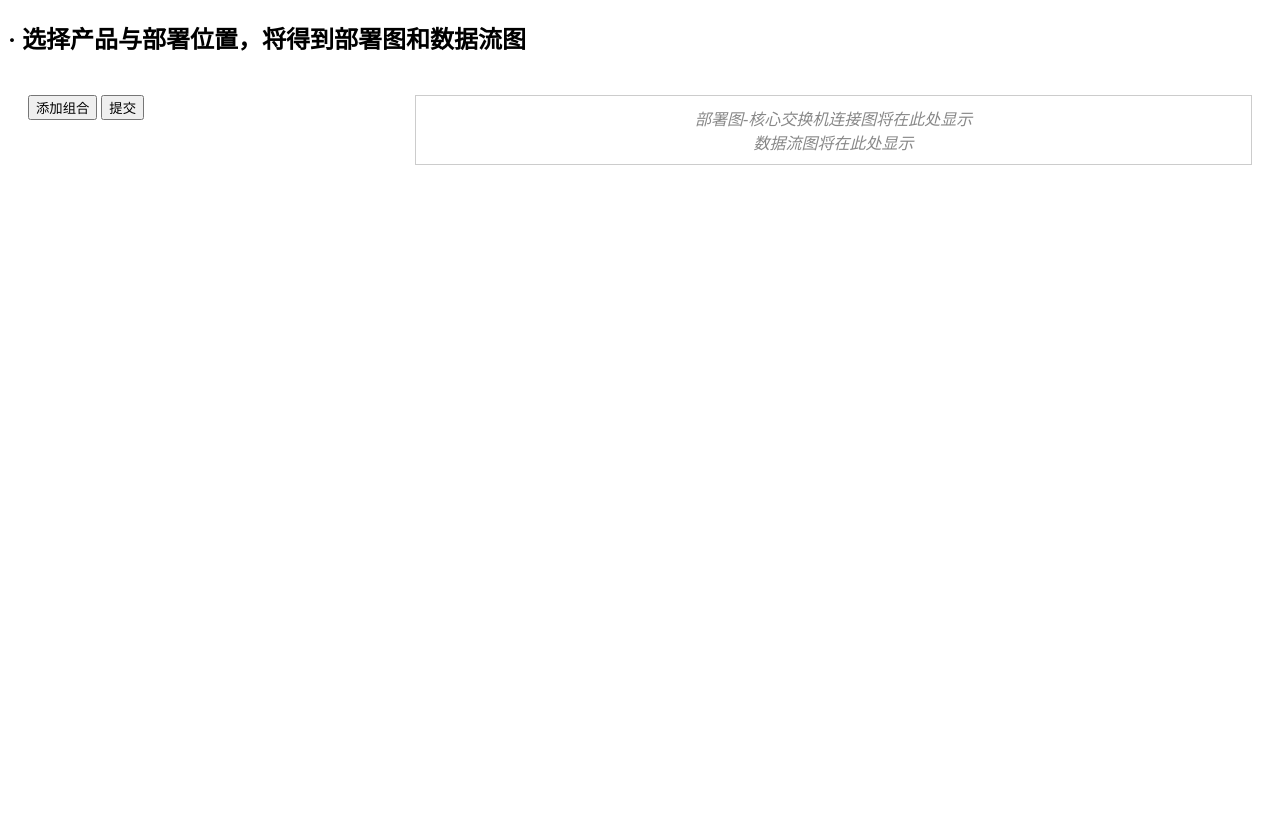
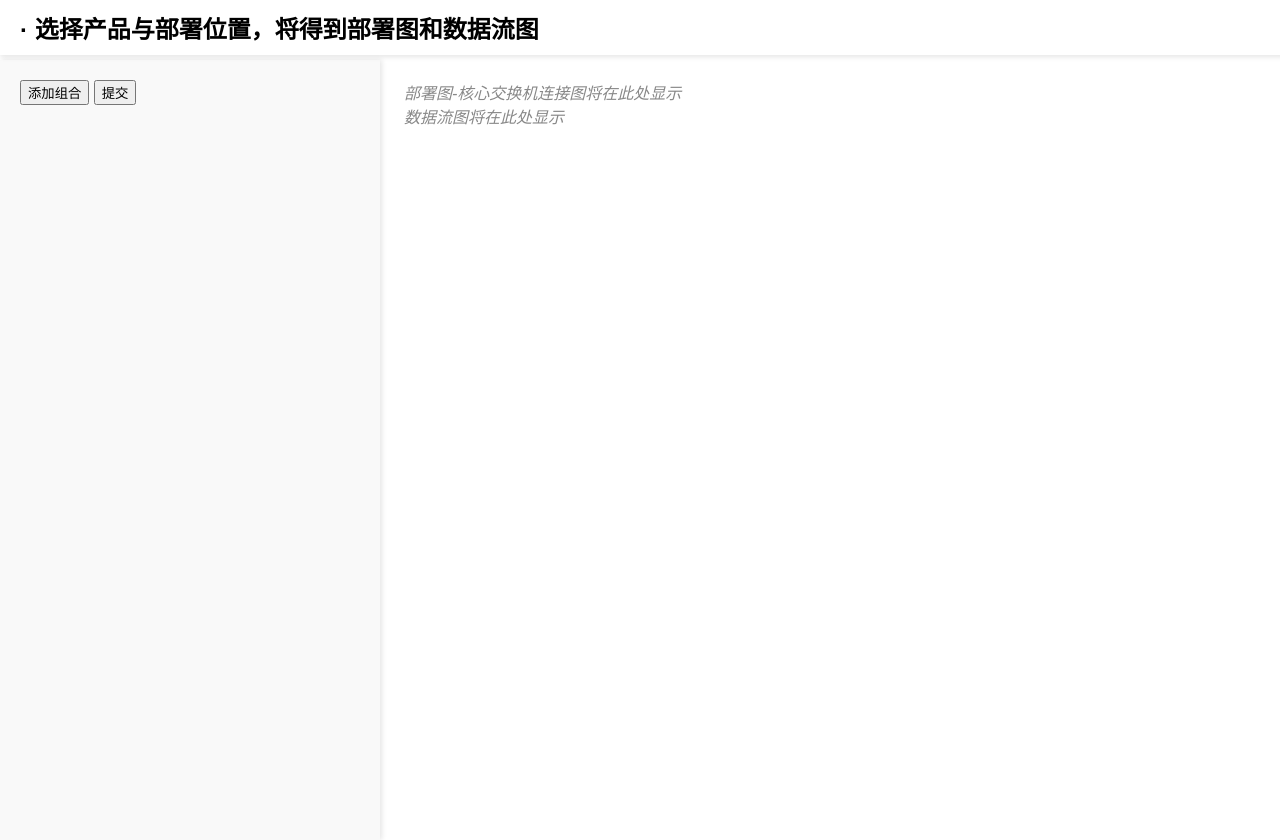
Before and after one commit to coogerchou/topology, a Flask app: page / in a window 1280 px wide. Before the commit the page ends 165 px from the top, so only its background shows below. Run offline with Flask 2, Linux system fonts and the light colour scheme.

Commit message:
update index.html to fix the left panel

```diff
--- a/app.py
+++ b/app.py
@@ -37,7 +37,7 @@ def submit():
             product = value
             location = data.get(f'location_{index}')
             combinations.append((product, location))
-    print(combinations)
+    #print(combinations)
 
     # 生成图片
     (
@@ -61,7 +61,7 @@ def download(filename):
 # 你的生成图片函数
 def generate_images(user_input):
     excel_path = os.path.join('data', 'topology-entry.xlsx')
-    print(excel_path)
+    #print(excel_path)
 
     def get_df(excel_path):
         # 处理数据
@@ -133,6 +133,11 @@ def generate_images(user_input):
         "rankdir": "LR"   # 从左到右布局
     }
 
+    edge_attrs = {
+        'fontsize':'10',
+        'fontcolor':'red'
+    }
+
     def draw_element(df, name_zone, is_visible='visible', group_size=2):
         df_temp = df[df['Zone'] == name_zone]
         list_product = df_temp['Product'].to_list()
@@ -149,16 +154,16 @@ def generate_images(user_input):
         # 将节点分组，每组最多 group_size 个节点
         groups = [list_product[i:i + group_size] for i in range(0, len(list_product), group_size)]
 
-        if name_zone in ['安全管理区']:
-            print('groups:', groups)
+        #if name_zone in ['安全管理区']:
+        #    print('groups:', groups)
             # 在每组内部横向排列节点
-            for group in groups:
-                for i in range(1, len(group)):
-                    nodes_cluster[group[i]] - Edge(style='invis', constraints='false') - nodes_cluster[group[i - 1]]
+        #    for group in groups:
+        #        for i in range(1, len(group)):
+        #            nodes_cluster[group[i]] - Edge(style='invis', constraints='false') - nodes_cluster[group[i - 1]]
 
             # 在组与组之间纵向排列
-            for i in range(1, len(groups)):
-                nodes_cluster[groups[i][0]] - Edge(style='invis', constraints='false') - nodes_cluster[groups[i - 1][0]]
+        #    for i in range(1, len(groups)):
+        #        nodes_cluster[groups[i][0]] - Edge(style='invis', constraints='false') - nodes_cluster[groups[i - 1][0]]
 
         # 对电脑和服务器，横向连接
         list_zone_lateral = ['业务应用区', '园区网']
@@ -225,11 +230,11 @@ def generate_images(user_input):
             # 连接所有节点
             all_nodes = {**internet, **office, **servers, **secs, **switch_secs, **DMZ}
             for sender, receiver, label, edge_attrs in relationships:
-                print(sender)
+                #print(sender)
                 #print(all_nodes(sender))
                 sender_node = all_nodes[sender]
                 receiver_node = all_nodes[receiver]
-                edge = Edge(xlabel=label, style=edge_style_data)
+                edge = Edge(xlabel=label, style=edge_style_data, fontsize='11')
                 sender_node >> edge >> receiver_node
         return pic
 
--- a/templates/index.html
+++ b/templates/index.html
@@ -6,34 +6,60 @@
     <title>产品与部署位置选择</title>
     <style>
         /* 整体布局 */
+        body {
+            margin: 0;
+            padding: 0;
+            font-family: Arial, sans-serif;
+        }
+
+        /* 顶部标题固定 */
+        h2 {
+            position: fixed;
+            top: 0;
+            left: 0;
+            width: 100%;
+            background-color: white;
+            padding: 10px 20px;
+            margin: 0;
+            box-shadow: 0 2px 5px rgba(0, 0, 0, 0.1);
+            z-index: 1000;
+        }
+
+        /* 主容器 */
         .container {
             display: flex;
-            gap: 20px;
-            padding: 20px;
+            margin-top: 60px; /* 为标题留出空间 */
+            height: calc(100vh - 60px); /* 视口高度减去标题高度 */
         }
 
-        /* 左侧表单区域 */
+        /* 左侧表单区域固定 */
         .form-container {
-            flex: 1;
-            max-width: 30%;
+            flex: 0 0 30%; /* 固定宽度为 30% */
+            min-width: 340px;
+            padding: 20px;
+            background-color: #f9f9f9;
+            box-shadow: 2px 0 5px rgba(0, 0, 0, 0.1);
+            overflow-y: auto; /* 如果表单内容过多，可以滚动 */
+            position: fixed;
+            height: calc(100vh - 60px); /* 视口高度减去标题高度 */
         }
 
-        /* 右侧图片区域 */
+        /* 右侧图片区域滚动 */
         .image-container {
             flex: 1;
-            max-width: 70%;
-            border: 1px solid #ccc;
-            padding: 10px;
-            text-align: center;
+            margin-left: 30%; /* 左侧表单区域的宽度 */
+            padding: 20px;
+            overflow-y: auto; /* 允许滚动 */
+            height: calc(100vh - 60px); /* 视口高度减去标题高度 */
         }
 
         /* 组合样式 */
         .combination {
-            margin-bottom: 1px;
+            margin-bottom: 5px;
             padding: 5px;
             border: 1px solid #ccc;
             border-radius: 5px;
-            background-color: #f9f9f9;
+            background-color: #fff;
         }
 
         .combination select {
```
Also changed, not shown: other parts of templates/index.html (+24 -11 lines), diagram_dataflow.png, diagram_dataflow.svg, diagram_deployment.png, diagram_deployment.svg, 1 other file.
